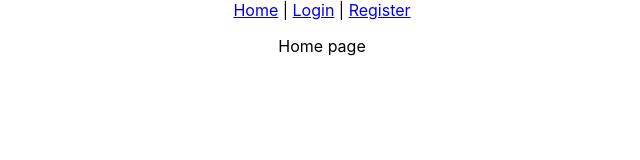
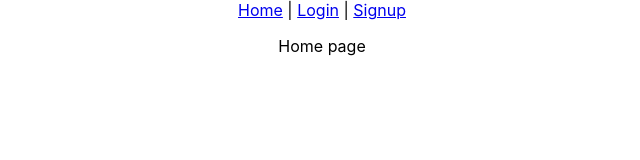
Before and after one commit to SabMehdi/frontend-justify, a React (Create React App) app: page / in a window 1280 px wide. Shown: the top 160 px of the page, without its empty margins (318-958 px from the left). Built offline with nearby package versions, Linux system fonts and the light colour scheme.

Commit message:
signup,header and context tweaks

```diff
--- a/src/components/Header.js
+++ b/src/components/Header.js
@@ -3,14 +3,26 @@ import { Link } from 'react-router-dom'
 import AuthContext from '../context/AuthContext'
 
 const Header = () => {
-  let {name}=useContext(AuthContext)
+    let { user } = useContext(AuthContext)
     return (
         <div>
             <Link to="/">Home</Link>
             <span> | </span>
+            {
+                user ? (
+                    <span>
+                        <span> Welcome, {user.username}!</span>
+                        <span> | </span>
+                        <span> Logout</span>
+                    </span>
+
+                ) :
+                    <span>
                         <Link to="/login">Login</Link>
                         <span> | </span>
-        <Link to="/register">Register</Link>
+                        <Link to="/signup">Signup</Link>
+                    </span>
+            }
         </div>
     )
 }
```
Lines whose indentation alone changed are shown as unchanged.
